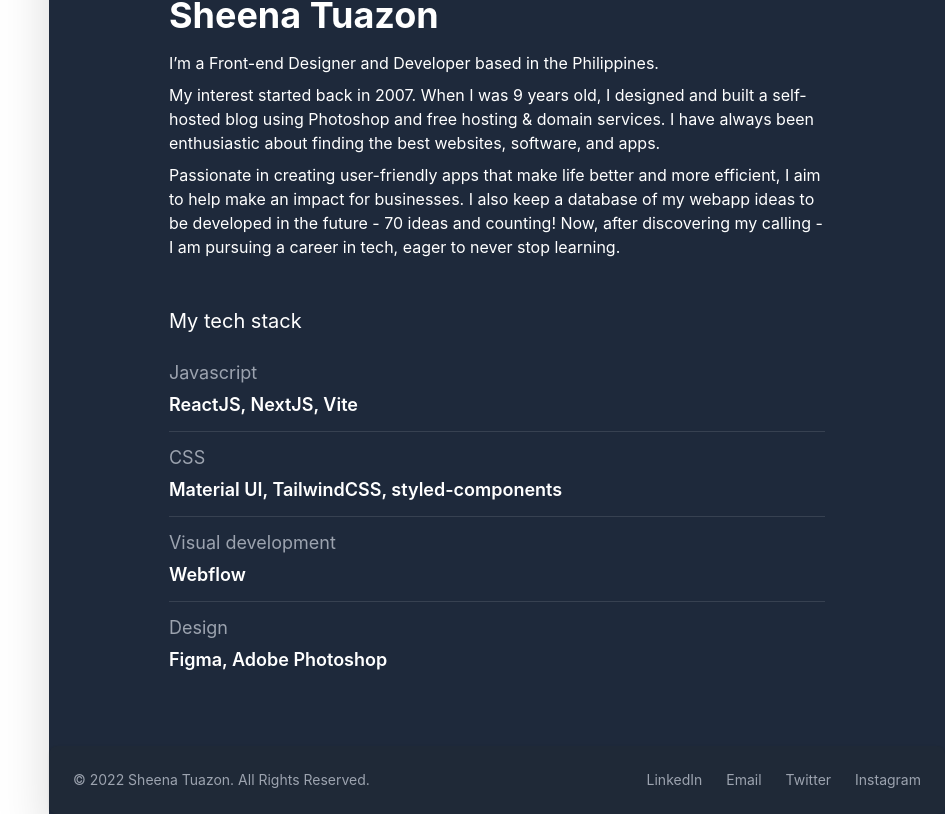
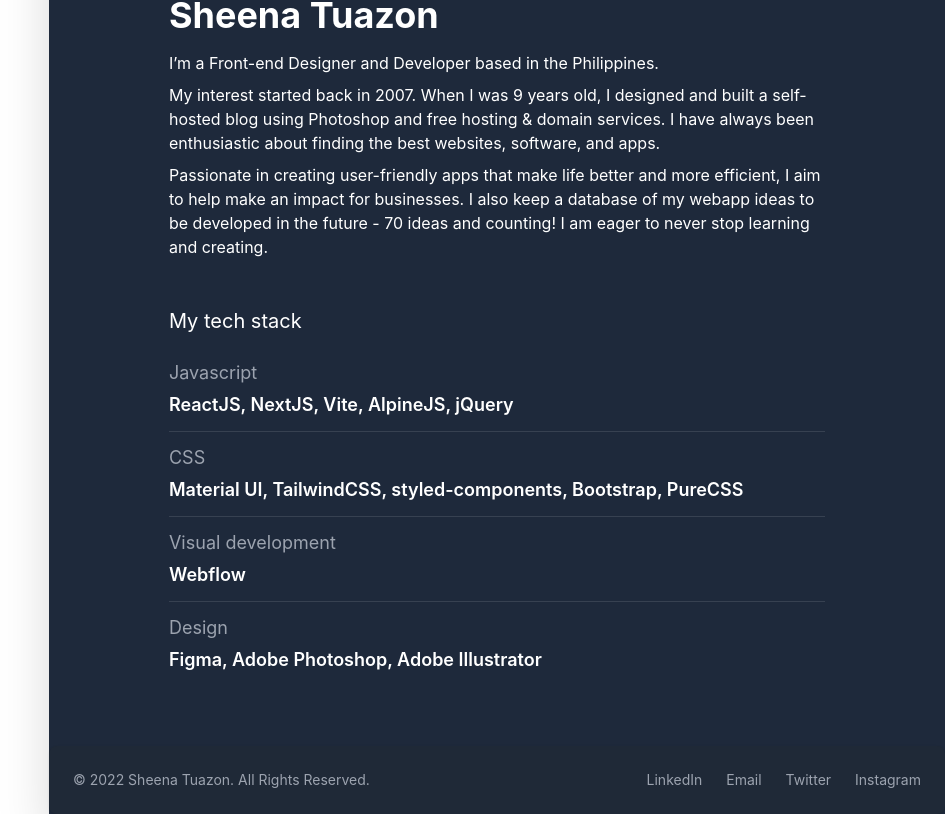
Before and after one commit to shwwwna/react-portfolio, a Next.js app: page / in a window 1280 px wide. Shown: the part 1896-2710 px from the top of the page, without its empty margins (335-1280 px from the left). Built offline with nearby package versions, Linux system fonts and the light colour scheme.

Commit message:
small fixes

```diff
--- a/components/About.js
+++ b/components/About.js
@@ -13,10 +13,10 @@
 					based in the Philippines.
 				</div>
 				<div className="">
-					My interest started back in 2007. When I was 9 years old, I designed
-					and built a self-hosted blog using Photoshop and free hosting & domain
-					services. I have always been enthusiastic about finding the best
-					websites, software, and apps.
+					My interest started back in 2007. When I was 9 years old, I designed and
+					built a self-hosted blog using Photoshop and free hosting & domain
+					services. I have always been enthusiastic about finding the best websites,
+					software, and apps.
 				</div>
 				<div className="">
 					Passionate in creating{" "}
@@ -27,11 +27,10 @@
 					<span className="group-hover:underline  decoration-teal-500/80 decoration-2 ">
 						impact for businesses
 					</span>
-					. I also keep a database of my webapp ideas to be developed in the
-					future - 70 ideas and counting! Now, after discovering my calling - I
-					am pursuing a career in tech, eager to{" "}
+					. I also keep a database of my webapp ideas to be developed in the future -
+					70 ideas and counting! I am eager to{" "}
 					<span className="group-hover:underline  decoration-teal-500/80 decoration-2 ">
-						never stop learning
+						never stop learning and creating
 					</span>
 					.
 				</div>
@@ -40,12 +39,14 @@
 				<dl className=" divide-y  text-white divide-gray-700">
 					<div className="flex flex-col pb-3">
 						<dt className="mb-1  md:text-lg text-gray-400">Javascript</dt>
-						<dd className="text-lg font-semibold">ReactJS, NextJS, Vite</dd>
+						<dd className="text-lg font-semibold">
+							ReactJS, NextJS, Vite, AlpineJS, jQuery
+						</dd>
 					</div>
 					<div className="flex flex-col py-3">
 						<dt className="mb-1  md:text-lg text-gray-400">CSS</dt>
 						<dd className="text-lg font-semibold">
-							Material UI, TailwindCSS, styled-components
+							Material UI, TailwindCSS, styled-components, Bootstrap, PureCSS
 						</dd>
 					</div>
 					{/* <div className="flex flex-col py-3">
@@ -53,14 +54,14 @@
 						<dd className="text-lg font-semibold">Firebase</dd>
 					</div> */}
 					<div className="flex flex-col py-3">
-						<dt className="mb-1  md:text-lg text-gray-400">
-							Visual development
-						</dt>
+						<dt className="mb-1  md:text-lg text-gray-400">Visual development</dt>
 						<dd className="text-lg font-semibold">Webflow</dd>
 					</div>
 					<div className="flex flex-col pt-3">
 						<dt className="mb-1  md:text-lg text-gray-400">Design</dt>
-						<dd className="text-lg font-semibold">Figma, Adobe Photoshop</dd>
+						<dd className="text-lg font-semibold">
+							Figma, Adobe Photoshop, Adobe Illustrator
+						</dd>
 					</div>
 				</dl>
 			</div>
```
